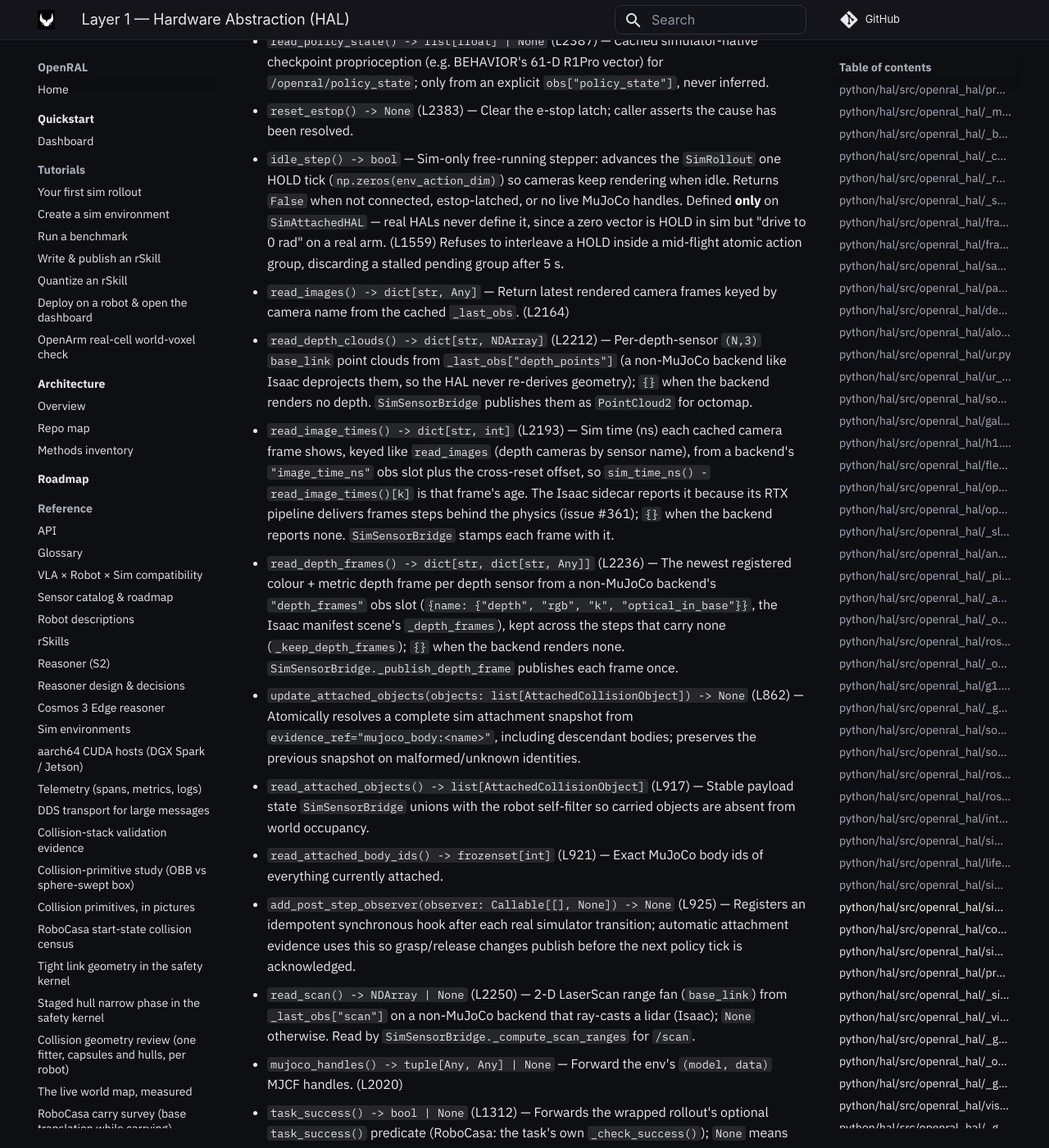
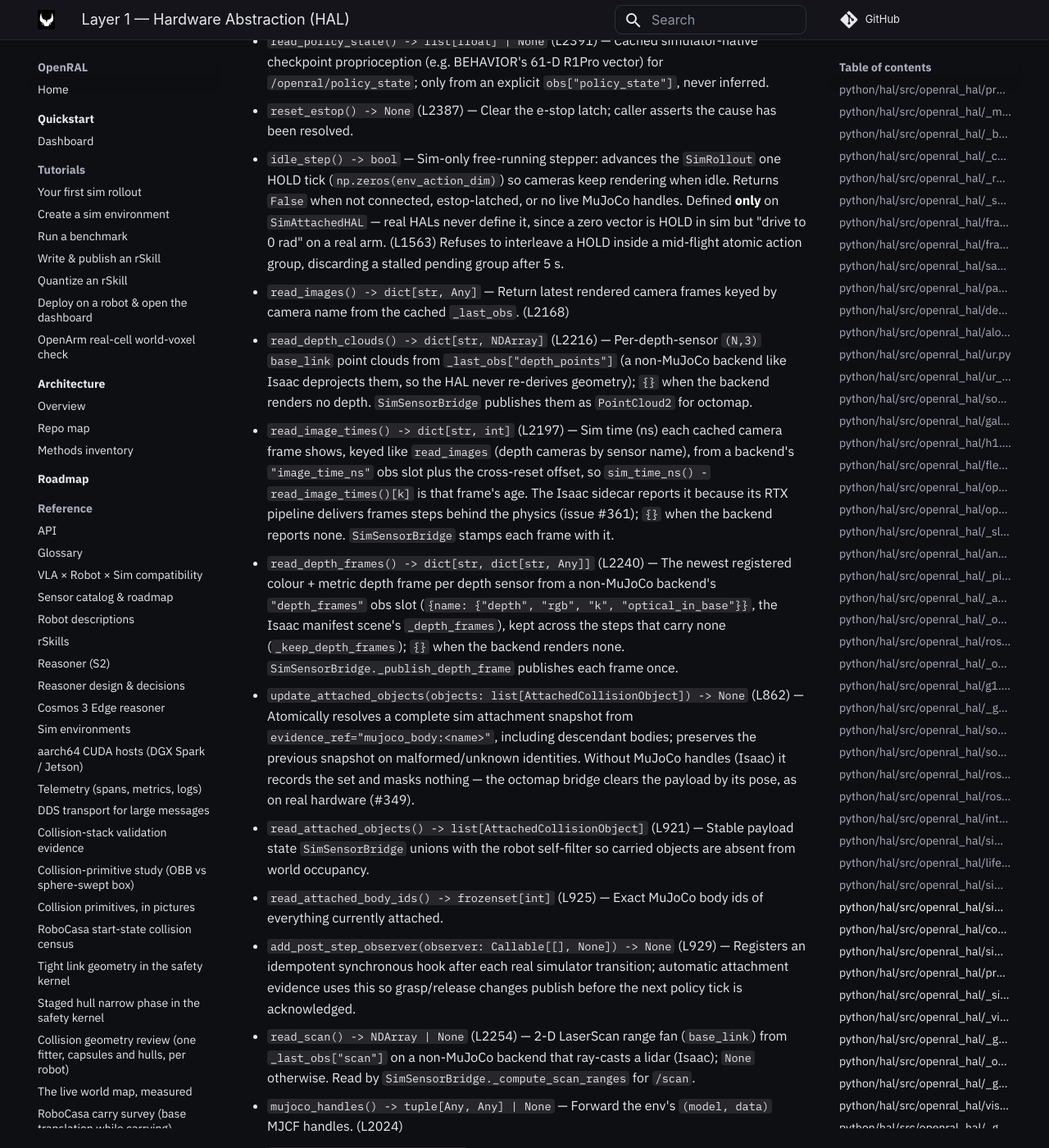
Before and after one commit to OpenRAL/openral, an MkDocs documentation site: the page built from docs/methods/01-hal.md, in a window 1280 px wide and 1400 px high, scrolled down 52831 px. Shown: the whole window at 82% size. Built offline with MkDocs 1.6.1 and Material for MkDocs 9.7.7, drawn with Linux system fonts in a browser that asks for light colours; comment, search, counter and statistics services are not loaded; some of the changed text lies outside the part shown.

Commit message:
fix(hal): record sim attachments without body masking on non-MuJoCo backends (#349)
After a kernel-accepted ATTACH on Isaac deploy sim the HAL raised
"attachment body masking requires MuJoCo handles" on every tick, the
attachment perception barrier never released, and every later action was
held ("action group tick N was not applied within 8 s") — the carrying
phase never ran. A backend without MuJoCo handles now records the
attachment set and masks nothing: the payload stays in the simulated depth
as it stays in a real camera's, and the octomap bridge clears its cells by
its pose (the real-hardware path). If that clearing failed the payload's
cells would stay occupied and the kernel would stop on them, so this is
never looser than masking.

Co-Authored-By: Claude Opus 5.5 <noreply@anthropic.com>
Signed-off-by: Adrian <adrianllopart@gmail.com>

```diff
--- a/docs/methods/01-hal.md
+++ b/docs/methods/01-hal.md
@@ -726,40 +726,40 @@ _`SimAttachedHAL` — generic HAL Protocol adapter that wraps any in-process `Si
   - `__init__(env: SimRollout, description: RobotDescription, *, action_packer: ActionPacker | None = None, env_reset_seed: int | None = None, env_action_dim: int | None = None, body_twist_dt_s: float = 0.05) -> None` (L459)
   - `connect() -> None` — Resets the env at `env_reset_seed`; probes `env_action_dim` via `_probe_env_action_dim`, raising `ROSConfigError` naming the backend if not introspectable and no override given; then `_check_time_base`. Idempotent. (L629)
   - `_check_time_base() -> None` (L646) — For a backend that declares `sim_dt_per_tick_s` (the Isaac sidecar, RoboCasa, LIBERO), refuses via `openral_core.check_time_base` (`ROSConfigError`) an env whose step is not one control period of the robot (`1 / description.control_rate_hz`, 1 % tolerance `_TIME_BASE_TOL`) or a manifest with no control rate to hold it to; records the tick and logs `sim.time_base` (`backend`, `sim_dt_per_tick_s`, `control_freq_hz`, `robot`) once per connect so a trace carries the time base it was captured on (issue #355). A backend without the field is not checked (RoboCasa/LIBERO step at their own control rate).
-  - `set_active_task(prompt) -> None` — Deploy-sim per-goal placement grading (logging only): forwards the dispatched goal's prompt to the env's `set_task` (Isaac `placement_success`), then logs `sim.placement_grade` per grade change (read from step `info["placement_grade"]`), `sim.placement_grade_final` (closing + best grade) when the goal ends (`""`, the next prompt, or `disconnect`), and `sim.placement_grade_unavailable` once for a prompt the scene does not grade (WARNING + latch off if `set_task` raises). No-op for an env without `set_task`. Fed by `ManifestHALLifecycleNode` from `/openral/reward/active_task`. (L1430)
+  - `set_active_task(prompt) -> None` — Deploy-sim per-goal placement grading (logging only): forwards the dispatched goal's prompt to the env's `set_task` (Isaac `placement_success`), then logs `sim.placement_grade` per grade change (read from step `info["placement_grade"]`), `sim.placement_grade_final` (closing + best grade) when the goal ends (`""`, the next prompt, or `disconnect`), and `sim.placement_grade_unavailable` once for a prompt the scene does not grade (WARNING + latch off if `set_task` raises). No-op for an env without `set_task`. Fed by `ManifestHALLifecycleNode` from `/openral/reward/active_task`. (L1434)
   - `reset_episode() -> int` (L680) — Starts a fresh episode on the live env without rebuilding it (sim only): the same `env.reset` + per-episode bookkeeping as `connect`, with seed = base reset seed + episode index (1, 2, …), so per-reset randomisation (Isaac `pose_noise`) draws a new, reproducible layout each episode. Returns the seed. Served by `ManifestHALLifecycleNode` as `/openral/<robot>/reset_episode`.
   - `disconnect() -> None` — Emits the terminal `sim.task_success_final` line, then releases the env handle (idempotent). (L765)
   - `read_state() -> JointState` — Walks `description.joints`, resolves each via `normalized_joint_index`, reads live `qpos`/`qvel` from MJCF. (L788)
-  - `send_action(action: Action) -> None` (L930) — Packs the action via composite-split or `ActionPacker`, calls `env.step`. `BODY_TWIST` Euler-integrates qpos directly on a MuJoCo backend, else routes through `_apply_body_twist_via_env_step`. Stamps `last_action_ns` so the idle stepper yields.
+  - `send_action(action: Action) -> None` (L934) — Packs the action via composite-split or `ActionPacker`, calls `env.step`. `BODY_TWIST` Euler-integrates qpos directly on a MuJoCo backend, else routes through `_apply_body_twist_via_env_step`. Stamps `last_action_ns` so the idle stepper yields.
   - `_stage_action_group(action, group_step) -> None` — For backends exposing `action_group_size`/`step_action_group`, stages each safety-approved slot by `(Action.runner_session_id, Action.tick_index)` and commits one sim step only when the complete tick is present (atomicity); a different key arriving with an incomplete group drops that group and raises `ROSRuntimeError`, but stages the exposing slot as the new tick (as `SlotGroupStager` does) so one lost slot costs one tick rather than wedging every later tick, and so does a replay (`TickWatermark.check`: the same session at or below `last_committed_tick`, a superseded session, or a session-less tick `refuse_stale_tick` refuses; a new session is adopted only when its group commits). `estop()` keeps the watermark; `connect()` clears it. Latches the group's BODY_TWIST slot into `_last_body_twist` on commit.
-  - `read_policy_state() -> list[float] | None` (L2387) — Cached simulator-native checkpoint proprioception (e.g. BEHAVIOR's 61-D R1Pro vector) for `/openral/policy_state`; only from an explicit `obs["policy_state"]`, never inferred.
-  - `reset_estop() -> None` (L2383) — Clear the e-stop latch; caller asserts the cause has been resolved.
-  - `idle_step() -> bool` — Sim-only free-running stepper: advances the `SimRollout` one HOLD tick (`np.zeros(env_action_dim)`) so cameras keep rendering when idle. Returns `False` when not connected, estop-latched, or no live MuJoCo handles. Defined **only** on `SimAttachedHAL` — real HALs never define it, since a zero vector is HOLD in sim but "drive to 0 rad" on a real arm. (L1559) Refuses to interleave a HOLD inside a mid-flight atomic action group, discarding a stalled pending group after 5 s.
-  - `read_images() -> dict[str, Any]` — Return latest rendered camera frames keyed by camera name from the cached `_last_obs`. (L2164)
-  - `read_depth_clouds() -> dict[str, NDArray]` (L2212) — Per-depth-sensor `(N,3)` `base_link` point clouds from `_last_obs["depth_points"]` (a non-MuJoCo backend like Isaac deprojects them, so the HAL never re-derives geometry); `{}` when the backend renders no depth. `SimSensorBridge` publishes them as `PointCloud2` for octomap.
-  - `read_image_times() -> dict[str, int]` (L2193) — Sim time (ns) each cached camera frame shows, keyed like `read_images` (depth cameras by sensor name), from a backend's `"image_time_ns"` obs slot plus the cross-reset offset, so `sim_time_ns() - read_image_times()[k]` is that frame's age. The Isaac sidecar reports it because its RTX pipeline delivers frames steps behind the physics (issue #361); `{}` when the backend reports none. `SimSensorBridge` stamps each frame with it.
-  - `read_depth_frames() -> dict[str, dict[str, Any]]` (L2236) — The newest registered colour + metric depth frame per depth sensor from a non-MuJoCo backend's `"depth_frames"` obs slot (`{name: {"depth", "rgb", "k", "optical_in_base"}}`, the Isaac manifest scene's `_depth_frames`), kept across the steps that carry none (`_keep_depth_frames`); `{}` when the backend renders none. `SimSensorBridge._publish_depth_frame` publishes each frame once.
-  - `update_attached_objects(objects: list[AttachedCollisionObject]) -> None` (L862) — Atomically resolves a complete sim attachment snapshot from `evidence_ref="mujoco_body:<name>"`, including descendant bodies; preserves the previous snapshot on malformed/unknown identities.
-  - `read_attached_objects() -> list[AttachedCollisionObject]` (L917) — Stable payload state `SimSensorBridge` unions with the robot self-filter so carried objects are absent from world occupancy.
-  - `read_attached_body_ids() -> frozenset[int]` (L921) — Exact MuJoCo body ids of everything currently attached.
-  - `add_post_step_observer(observer: Callable[[], None]) -> None` (L925) — Registers an idempotent synchronous hook after each real simulator transition; automatic attachment evidence uses this so grasp/release changes publish before the next policy tick is acknowledged.
-  - `read_scan() -> NDArray | None` (L2250) — 2-D LaserScan range fan (`base_link`) from `_last_obs["scan"]` on a non-MuJoCo backend that ray-casts a lidar (Isaac); `None` otherwise. Read by `SimSensorBridge._compute_scan_ranges` for `/scan`.
-  - `mujoco_handles() -> tuple[Any, Any] | None` — Forward the env's `(model, data)` MJCF handles. (L2020)
-  - `task_success() -> bool | None` (L1312) — Forwards the wrapped rollout's optional `task_success()` predicate (RoboCasa: the task's own `_check_success()`); `None` means "no predicate, or one that raised", never "failed". Observability only — feeds no termination/reset/reward/action path. Logged as `sim.task_success` (both edges, since RoboCasa success isn't latched) and `sim.task_success_final` at disconnect. Full signal table in [`docs/reference/telemetry.md`](../reference/telemetry.md).
-  - `last_committed_tick -> int` [@property] (L2044) — Most recent complete atomic action group committed to the simulator.
-  - `last_committed_session -> int` [@property] (L2049) — `runner_session_id` of that group (0 = none / session-less).
-  - `last_applied_action -> Action | None` [@property] (L2032) — The command the simulator was last stepped with: for a slot group, `compose_slot_group_action` over the manifest joints, set in step with `last_committed_tick` (private `_commit_group`), or, when the group is not one joint-position command (BODY_TWIST / Cartesian slot, uncommanded joints, a joint slot without `joint_names`), its gripper targets as a compact action (`gripper_targets_action`; `None` when it set none placeable); for an ungrouped action, the action itself; cleared on `connect`. Fed to the grasp trigger by the lifecycle node (it had none, so slot-group jaw commands never reached it).
-  - `sim_time_ns() -> int | None` (L2084) — Cross-reconnect-monotonic elapsed sim time in ns; `connect` folds elapsed time into an offset so a lifecycle reset doesn't rewind it.
-  - `clock_authority() -> ClockAuthority` (L2109) — Returns `ClockAuthority.simulation(<backend>, timestep_s=<the env's declared sim_dt_per_tick_s, else body_twist_dt_s>)` when `sim_time_ns()` is live, else `ClockAuthority.host_wall()`.
-  - `discard_staged_slots() -> int` (L1035) — Drops a half-staged action group (watermark kept); called by the HAL lifecycle node at every `/openral/estop` latch and `/openral/estop_cleared`, so a tick a kernel stop cut short never reaches the next goal as an incomplete group. Returns the slots dropped.
-  - `estop() -> None` — Latch e-stop; subsequent `send_action` calls are dropped. (L2012)
-  - **(property)** `env -> SimRollout` (L2144) — Direct access to the wrapped sim env (for tests / advanced wiring).
-  - **(property)** `estop_latched -> bool` (L2149)
-  - `base_pose -> tuple[float, float, float]` [@property] — Current `(x, y, yaw)`, from MJCF qpos on a MuJoCo backend or `obs["base_pose"]` on Isaac; `(0,0,0)` if the backend reports neither. Feeds the `/odom` publisher. (L2267)
-  - `base_twist -> tuple[float, float, float, float, float, float]` [@property] — Last commanded body twist `(vx, vy, vz, wx, wy, wz)`. (L2320)
+  - `read_policy_state() -> list[float] | None` (L2391) — Cached simulator-native checkpoint proprioception (e.g. BEHAVIOR's 61-D R1Pro vector) for `/openral/policy_state`; only from an explicit `obs["policy_state"]`, never inferred.
+  - `reset_estop() -> None` (L2387) — Clear the e-stop latch; caller asserts the cause has been resolved.
+  - `idle_step() -> bool` — Sim-only free-running stepper: advances the `SimRollout` one HOLD tick (`np.zeros(env_action_dim)`) so cameras keep rendering when idle. Returns `False` when not connected, estop-latched, or no live MuJoCo handles. Defined **only** on `SimAttachedHAL` — real HALs never define it, since a zero vector is HOLD in sim but "drive to 0 rad" on a real arm. (L1563) Refuses to interleave a HOLD inside a mid-flight atomic action group, discarding a stalled pending group after 5 s.
+  - `read_images() -> dict[str, Any]` — Return latest rendered camera frames keyed by camera name from the cached `_last_obs`. (L2168)
+  - `read_depth_clouds() -> dict[str, NDArray]` (L2216) — Per-depth-sensor `(N,3)` `base_link` point clouds from `_last_obs["depth_points"]` (a non-MuJoCo backend like Isaac deprojects them, so the HAL never re-derives geometry); `{}` when the backend renders no depth. `SimSensorBridge` publishes them as `PointCloud2` for octomap.
+  - `read_image_times() -> dict[str, int]` (L2197) — Sim time (ns) each cached camera frame shows, keyed like `read_images` (depth cameras by sensor name), from a backend's `"image_time_ns"` obs slot plus the cross-reset offset, so `sim_time_ns() - read_image_times()[k]` is that frame's age. The Isaac sidecar reports it because its RTX pipeline delivers frames steps behind the physics (issue #361); `{}` when the backend reports none. `SimSensorBridge` stamps each frame with it.
+  - `read_depth_frames() -> dict[str, dict[str, Any]]` (L2240) — The newest registered colour + metric depth frame per depth sensor from a non-MuJoCo backend's `"depth_frames"` obs slot (`{name: {"depth", "rgb", "k", "optical_in_base"}}`, the Isaac manifest scene's `_depth_frames`), kept across the steps that carry none (`_keep_depth_frames`); `{}` when the backend renders none. `SimSensorBridge._publish_depth_frame` publishes each frame once.
+  - `update_attached_objects(objects: list[AttachedCollisionObject]) -> None` (L862) — Atomically resolves a complete sim attachment snapshot from `evidence_ref="mujoco_body:<name>"`, including descendant bodies; preserves the previous snapshot on malformed/unknown identities. Without MuJoCo handles (Isaac) it records the set and masks nothing — the octomap bridge clears the payload by its pose, as on real hardware (#349).
+  - `read_attached_objects() -> list[AttachedCollisionObject]` (L921) — Stable payload state `SimSensorBridge` unions with the robot self-filter so carried objects are absent from world occupancy.
+  - `read_attached_body_ids() -> frozenset[int]` (L925) — Exact MuJoCo body ids of everything currently attached.
+  - `add_post_step_observer(observer: Callable[[], None]) -> None` (L929) — Registers an idempotent synchronous hook after each real simulator transition; automatic attachment evidence uses this so grasp/release changes publish before the next policy tick is acknowledged.
+  - `read_scan() -> NDArray | None` (L2254) — 2-D LaserScan range fan (`base_link`) from `_last_obs["scan"]` on a non-MuJoCo backend that ray-casts a lidar (Isaac); `None` otherwise. Read by `SimSensorBridge._compute_scan_ranges` for `/scan`.
+  - `mujoco_handles() -> tuple[Any, Any] | None` — Forward the env's `(model, data)` MJCF handles. (L2024)
+  - `task_success() -> bool | None` (L1316) — Forwards the wrapped rollout's optional `task_success()` predicate (RoboCasa: the task's own `_check_success()`); `None` means "no predicate, or one that raised", never "failed". Observability only — feeds no termination/reset/reward/action path. Logged as `sim.task_success` (both edges, since RoboCasa success isn't latched) and `sim.task_success_final` at disconnect. Full signal table in [`docs/reference/telemetry.md`](../reference/telemetry.md).
+  - `last_committed_tick -> int` [@property] (L2048) — Most recent complete atomic action group committed to the simulator.
+  - `last_committed_session -> int` [@property] (L2053) — `runner_session_id` of that group (0 = none / session-less).
+  - `last_applied_action -> Action | None` [@property] (L2036) — The command the simulator was last stepped with: for a slot group, `compose_slot_group_action` over the manifest joints, set in step with `last_committed_tick` (private `_commit_group`), or, when the group is not one joint-position command (BODY_TWIST / Cartesian slot, uncommanded joints, a joint slot without `joint_names`), its gripper targets as a compact action (`gripper_targets_action`; `None` when it set none placeable); for an ungrouped action, the action itself; cleared on `connect`. Fed to the grasp trigger by the lifecycle node (it had none, so slot-group jaw commands never reached it).
+  - `sim_time_ns() -> int | None` (L2088) — Cross-reconnect-monotonic elapsed sim time in ns; `connect` folds elapsed time into an offset so a lifecycle reset doesn't rewind it.
+  - `clock_authority() -> ClockAuthority` (L2113) — Returns `ClockAuthority.simulation(<backend>, timestep_s=<the env's declared sim_dt_per_tick_s, else body_twist_dt_s>)` when `sim_time_ns()` is live, else `ClockAuthority.host_wall()`.
+  - `discard_staged_slots() -> int` (L1039) — Drops a half-staged action group (watermark kept); called by the HAL lifecycle node at every `/openral/estop` latch and `/openral/estop_cleared`, so a tick a kernel stop cut short never reaches the next goal as an incomplete group. Returns the slots dropped.
+  - `estop() -> None` — Latch e-stop; subsequent `send_action` calls are dropped. (L2016)
+  - **(property)** `env -> SimRollout` (L2148) — Direct access to the wrapped sim env (for tests / advanced wiring).
+  - **(property)** `estop_latched -> bool` (L2153)
+  - `base_pose -> tuple[float, float, float]` [@property] — Current `(x, y, yaw)`, from MJCF qpos on a MuJoCo backend or `obs["base_pose"]` on Isaac; `(0,0,0)` if the backend reports neither. Feeds the `/odom` publisher. (L2271)
+  - `base_twist -> tuple[float, float, float, float, float, float]` [@property] — Last commanded body twist `(vx, vy, vz, wx, wy, wz)`. (L2324)
   - `_apply_body_twist_via_env_step(row: list[float]) -> None` — Non-MuJoCo `BODY_TWIST`: validates the planar twist, latches it for `/odom`, packs `(vx, vy, wz)` into the scene's final base-twist slots, zeros arm/gripper, and steps.
-  - `base_pose_6dof() -> tuple[...] | None` — Full 6-DoF `(xyz, quat_xyzw)` from robocasa `raw_proprio`; `None` for non-robocasa backends. (L2330)
-  - `last_action_ns -> int` [@property] — Monotonic ns of the last real action through `send_action`; `0` until the first one. Read via `should_idle_step` to yield the idle stepper to an active skill. (L2154)
+  - `base_pose_6dof() -> tuple[...] | None` — Full 6-DoF `(xyz, quat_xyzw)` from robocasa `raw_proprio`; `None` for non-robocasa backends. (L2334)
+  - `last_action_ns -> int` [@property] — Monotonic ns of the last real action through `send_action`; `0` until the first one. Read via `should_idle_step` to yield the idle stepper to an active skill. (L2158)
 
 ### `python/hal/src/openral_hal/convex_distance.py`
 _Certified signed distance between two MuJoCo convex geoms — replaces `mujoco.mj_geomDistance`, which under mujoco 3.8.0 returns confidently wrong values (silently) on some geom pairs the collision-evidence probes adjudicate. Represents each geom as `conv(core) ⊕ ball(radius)`, solving via GJK (separated cores) or exact SAT (overlapping), with curved geoms bracketed by inscribed/circumscribed polytopes; runs only in evidence collection (~2-4 ms/pair), never on the 100 Hz path._
```
Also changed, not shown: 2 other files.
